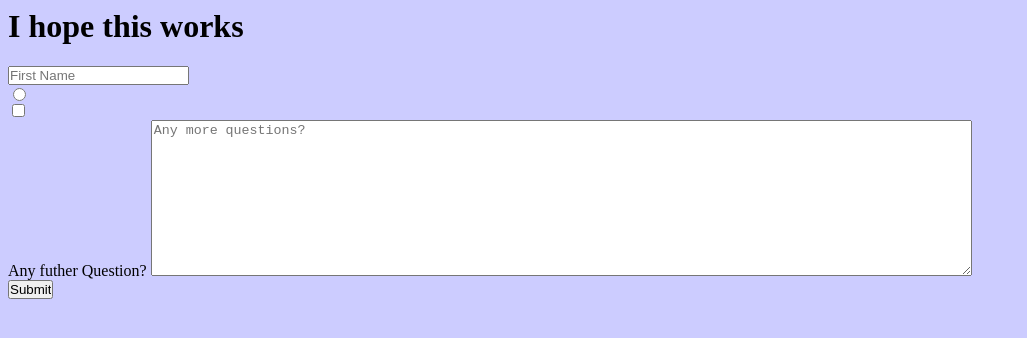
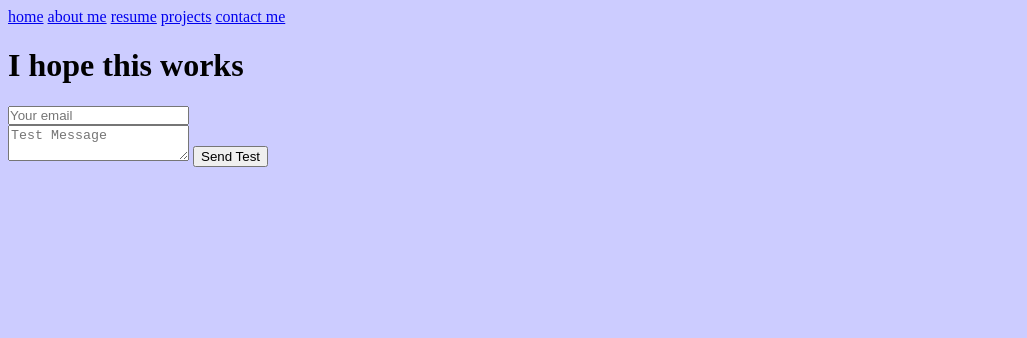
Before and after one commit to andres110/andres110.github.io, a plain HTML site: page contacts.html in a window 1280 px wide. Shown: the whole page, without its empty margins (0-1027 px from the left). Drawn offline with Linux system fonts and the light colour scheme; files that its build step writes are made by us from their sources.

Commit message:
Add files via upload

```diff
--- a/contacts.html
+++ b/contacts.html
@@ -4,20 +4,17 @@
   <title>more stuff</title>
 </head>
 <body>
+  <a href="index.html"> home</a>
+  <a href="about.html">about me</a>
+  <a href="resume.html">resume</a>
+  <a href="projects.html">projects</a>
+  <a href="contacts.html"> contact me</a>
   <h1>I hope this works</h1>
-<form action="/my-form-submitting-page" method "post">
-
-<label for="name" Name> <input type="text" placeholder="First Name"> </label>
-
-        <label ><input type="radio">
-
-        <input type="checkbox">
-
-        <label for="dunnno">Any futher Question?</label>
-
-        <textarea rows="10" cols="100" placeholder="Any more questions?"></textarea>
-
-        <input type="submit">
+  <form method="POST" action="https://formspree.io/andres.martinez@scholar.smash.org">
+    <input type="email" name="email" placeholder="Your email">
+    <textarea name="message" placeholder="Test Message"></textarea>
+    <button type="submit">Send Test</button>
+  </form>
 
 </body>
 </html>
```
